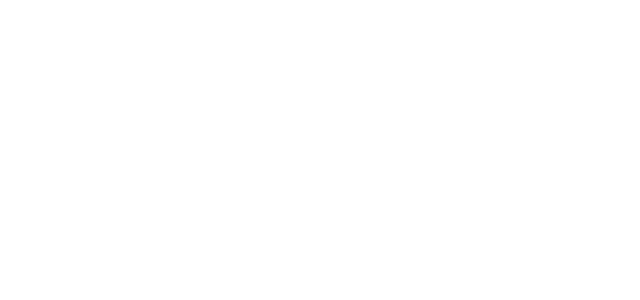
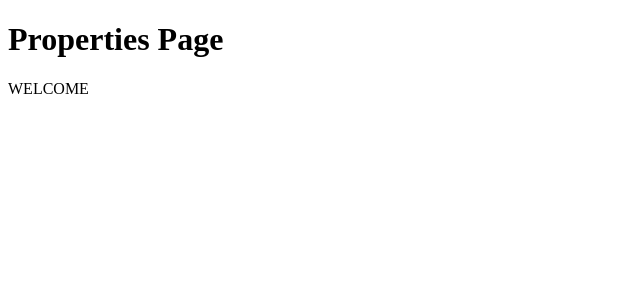
Before and after one commit to C15-MomenAbdullah/MERAKI_Academy_Project_4, a React (Vite) app in the folder Project 4 Starter Code/frontend/: page /properties in a window 1280 px wide. Before the commit this address had no page. Shown: the top 300 px of the page, without its empty margins (0-640 px from the left). Built offline with nearby package versions, Linux system fonts and the light colour scheme.

Commit message:
home page

```diff
--- a/Project 4 Starter Code/frontend/src/App.jsx
+++ b/Project 4 Starter Code/frontend/src/App.jsx
@@ -1,14 +1,14 @@
 import React from "react";
 import { BrowserRouter, Routes, Route } from "react-router-dom";
 import LoginPage from "./Pages/LogIn";
-
+import PropertiesPage from "./Pages/Properties";
 const App = () => {
   return (
     <BrowserRouter>
       <div className="App">
         <Routes>
           <Route path="/" element={<LoginPage />} />
-
+        <Route path="/properties" element={<PropertiesPage />} />
         </Routes>
       </div>
     </BrowserRouter>
--- /dev/null
+++ b/Project 4 Starter Code/frontend/src/Pages/Properties.jsx
@@ -0,0 +1,12 @@
+import React from 'react';
+
+const PropertiesPage = () => {
+  return (
+    <div>
+      <h1>Properties Page</h1>
+      <p>WELCOME</p>
+    </div>
+  );
+};
+
+export default PropertiesPage;
```
Also changed, not shown: Project 4 Starter Code/frontend/src/Pages/Home.jsx (deleted).
